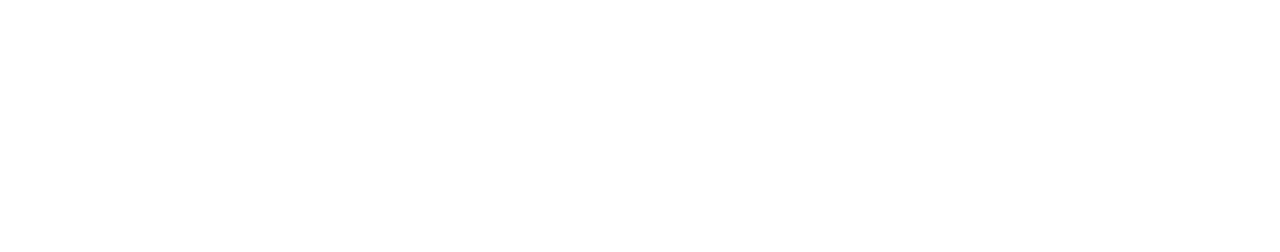
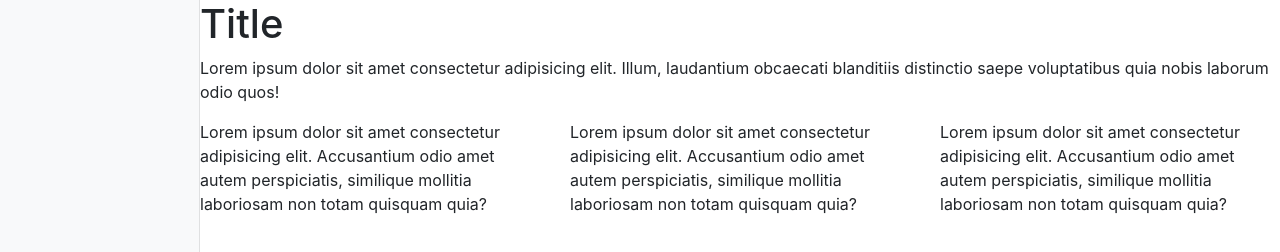
Before and after one commit to OnoprienkoArtem/js-constructor, a website built with webpack: page src/index.html in a window 1280 px wide. Shown: the top 252 px of the page. Built offline with nearby package versions, Linux system fonts and the light colour scheme.

Commit message:
add scc loader for webpack

```diff
--- a/package.json
+++ b/package.json
@@ -22,7 +22,9 @@
     },
     "homepage": "https://github.com/OnoprienkoArtem/js-constructor#readme",
     "devDependencies": {
+        "css-loader": "^4.2.2",
         "html-webpack-plugin": "^4.3.0",
+        "style-loader": "^1.2.1",
         "webpack": "^4.44.1",
         "webpack-cli": "^3.3.12",
         "webpack-dev-server": "^3.11.0"
--- a/src/index.html
+++ b/src/index.html
@@ -9,7 +9,29 @@
 <body>
     <div class="container-fluid" id="app">
         <div class="bg-light sidebar" id="panel"></div>
-        <div class="content" id="site"></div>
+        <div class="content" id="site">
+            <div class="row">
+                <div class="col-sm">
+                    <h1>Title</h1>
+                </div>
+            </div>
+            <div class="row">
+                <div class="col-sm">
+                    <p>Lorem ipsum dolor sit amet consectetur adipisicing elit. Illum, laudantium obcaecati blanditiis distinctio saepe voluptatibus quia nobis laborum odio quos!</p>
+                </div>
+            </div>
+            <div class="row">
+                <div class="col-sm">
+                    <p>Lorem ipsum dolor sit amet consectetur adipisicing elit. Accusantium odio amet autem perspiciatis, similique mollitia laboriosam non totam quisquam quia?</p>
+                </div>
+                <div class="col-sm">
+                    <p>Lorem ipsum dolor sit amet consectetur adipisicing elit. Accusantium odio amet autem perspiciatis, similique mollitia laboriosam non totam quisquam quia?</p>
+                </div>
+                <div class="col-sm">
+                    <p>Lorem ipsum dolor sit amet consectetur adipisicing elit. Accusantium odio amet autem perspiciatis, similique mollitia laboriosam non totam quisquam quia?</p>
+                </div>
+            </div>
+        </div>
     </div>
 </body>
 </html>
--- a/src/index.js
+++ b/src/index.js
@@ -1 +1 @@
-console.log('rrr');
+import './styles/main.css';
--- a/src/styles/main.css
+++ b/src/styles/main.css
@@ -0,0 +1,22 @@
+#app {
+    position: relative;
+}
+
+.content {
+    position: absolute;
+    top: 0;
+    right: 0;
+    left: 200px;
+}
+
+.sidebar {
+    position: fixed;
+    top: 0;
+    bottom: 0;
+    left: 0;
+    width: 200px;
+    z-index: 100;
+    padding: 10px;
+    box-shadow: inset -1px 0 0 rgba(0, 0, 0, .1);
+    overflow-y: auto;
+}
--- a/webpack.config.js
+++ b/webpack.config.js
@@ -15,4 +15,12 @@ module.exports = {
             template: './src/index.html',
         }),
     ],
+    module: {
+        rules: [
+            {
+                test: /\.css$/i,
+                use: ['style-loader', 'css-loader'],
+            },
+        ],
+    },
 }
```
Also changed, not shown: 1 other file.
